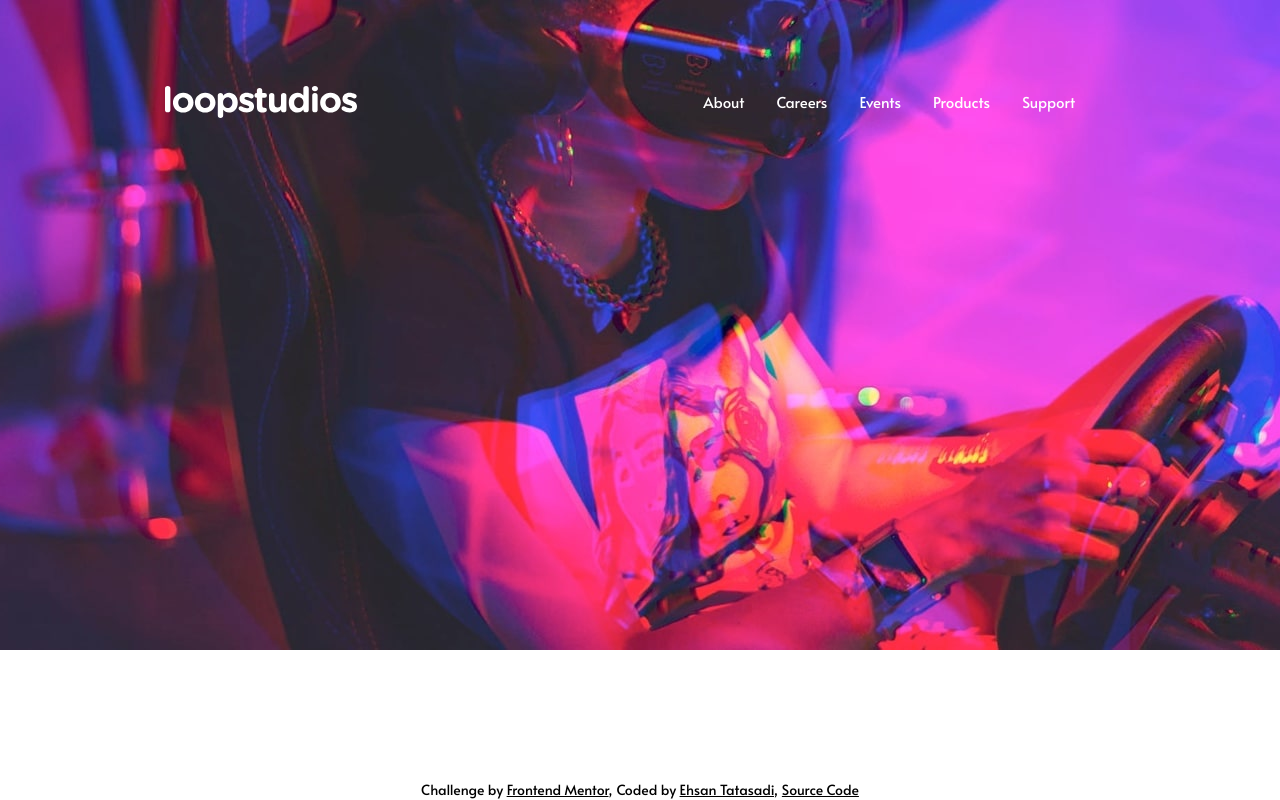
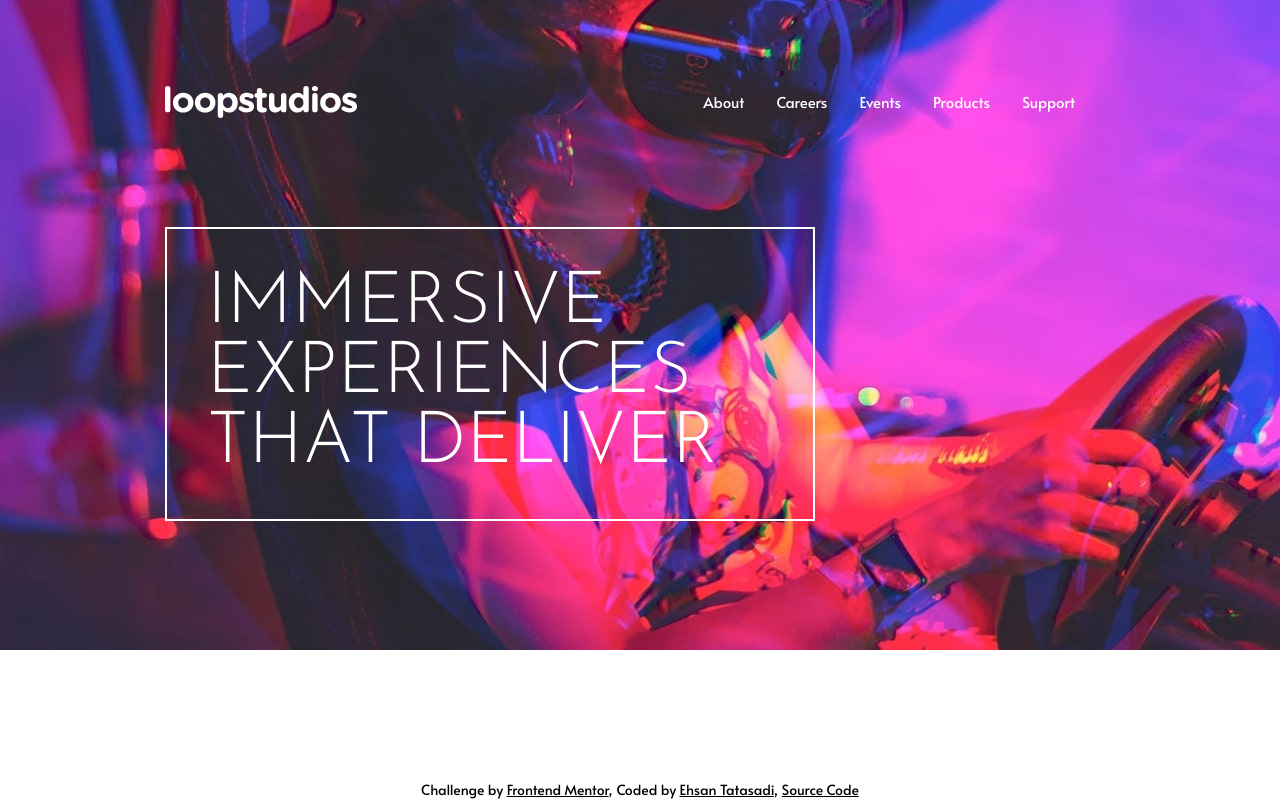
Before and after one commit to tatasadi/loopstudios-landing-page, a Next.js app: page / in a window 1280 px wide. Built offline with nearby package versions, Linux system fonts and the light colour scheme.

Commit message:
finish hero section

```diff
--- a/app/page.tsx
+++ b/app/page.tsx
@@ -1,10 +1,12 @@
 import Link from "next/link"
 import Image from "next/image"
+import { josefinSans } from "./fonts"
+import { cn } from "./lib/utils"
 
 export default function Home() {
   return (
-    <main className="w-full max-w-[90rem]">
-      Hello
+    <main className="w-full max-w-[90rem] z-10 p-6 lg:px-[10.31rem]">
+      <h1 className={cn("text-white border-2 border-white p-6 uppercase text-[2.5rem] font-light leading-[1.2.375rem] max-w-[40.625rem] lg:p-10 lg:text-[4.5rem] lg:leading-[4.375rem]", josefinSans.className)}>Immersive experiences that deliver</h1>
     </main>
   )
 }
--- a/tailwind.config.ts
+++ b/tailwind.config.ts
@@ -18,10 +18,6 @@ const config = {
       },
     },
     extend: {
-      fontFamily: {
-        alata: ["Alata", "sans-serif"],
-        "josefin-sans": ["Josefin Sans", "sans-serif"],
-      },
       colors: {
         'dark-gray': 'hsl(0, 0%, 55%)',
         'very-dark-gray': 'hsl(0, 0%, 41%)',
```
